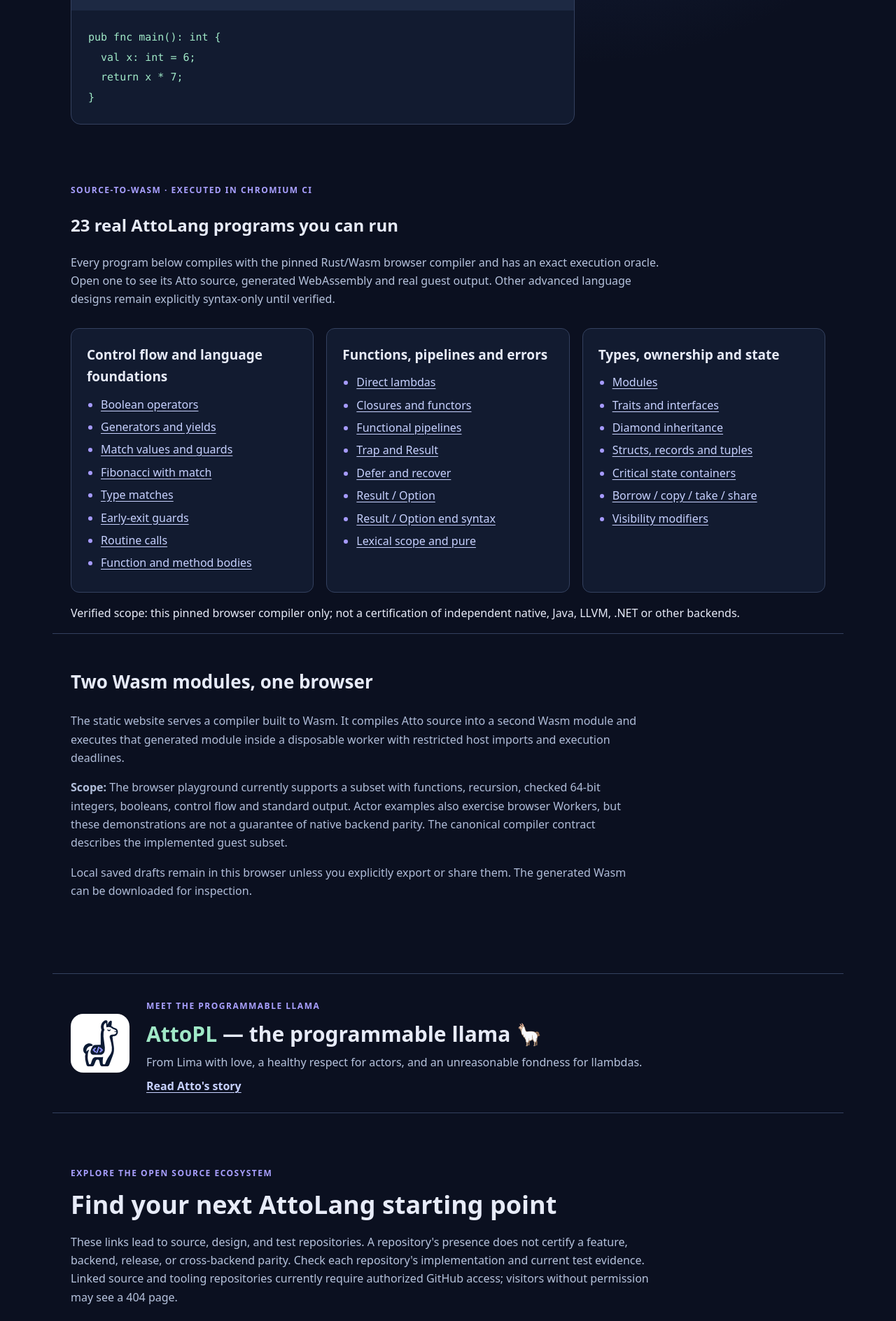
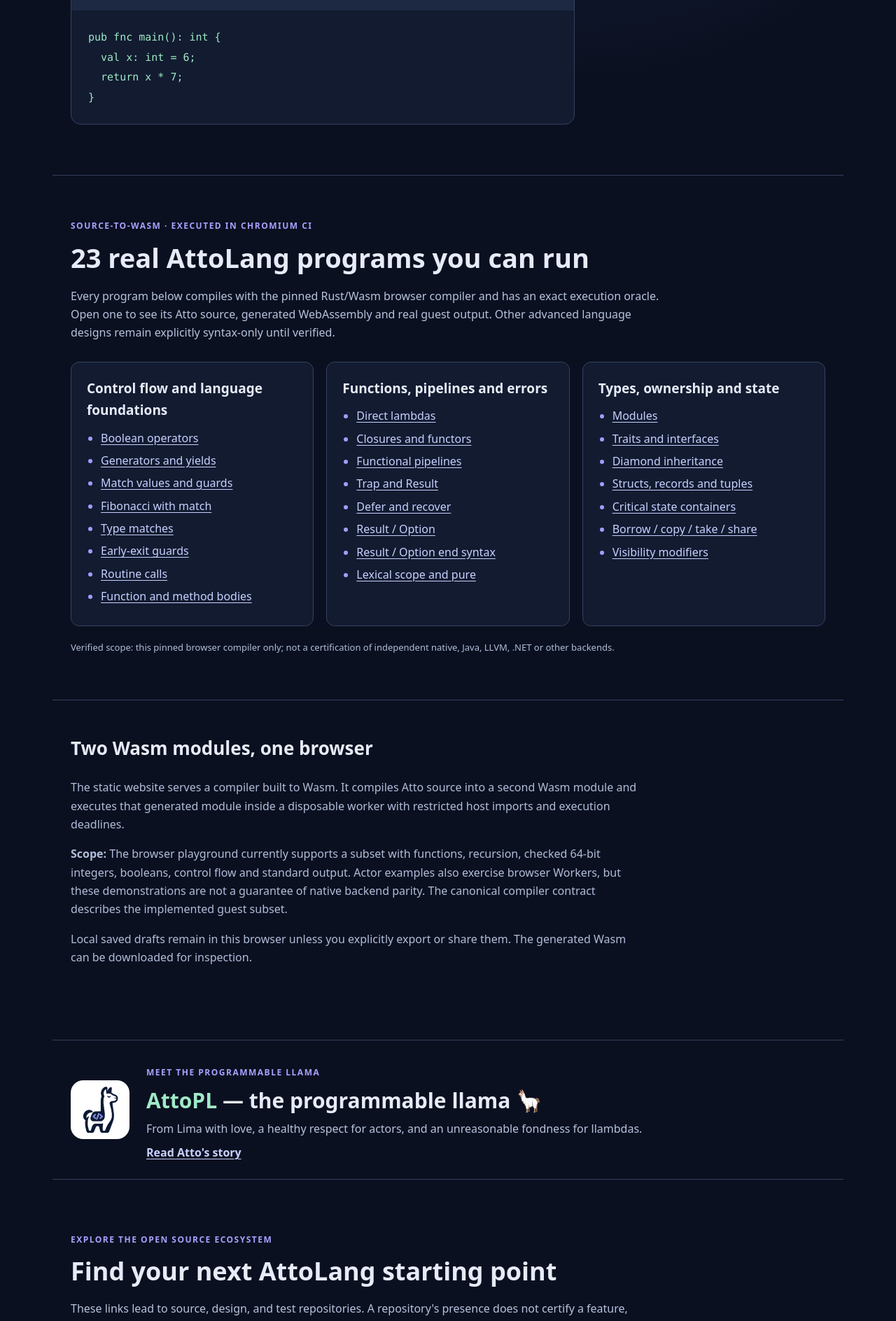
Before and after one commit to atto-lang/atto-lang.github.io, a Jekyll site: the page index.html, which Jekyll copies as it is, in a window 1280 px wide. Shown: the part 612-2500 px from the top of the page at 70% size. Built offline with Jekyll 4.4.1, drawn with Linux system fonts in a browser that asks for light colours.

Commit message:
feat(play): link verified runnable examples from public showcase

```diff
--- a/assets/site.css
+++ b/assets/site.css
@@ -49,3 +49,8 @@
 .llama-ending .actions{margin-bottom:0}
 @media(max-width:760px){.llama-hero{grid-template-columns:1fr;padding-top:48px;padding-bottom:48px;gap:16px}.llama-portrait{max-width:440px}.llama-story{padding-top:36px;padding-bottom:48px}.mascot-teaser{align-items:flex-start;gap:18px}.mascot-teaser>img{width:60px;height:60px}}
 @media(max-width:480px){.mascot-teaser{flex-direction:column}.llama-story p{font-size:16px}.llama-portrait{padding:24px}}
+
+/* Public executable-example showcase; uses existing responsive resource cards. */
+.showcase{padding-top:50px;padding-bottom:64px;border-top:1px solid #33405d}
+.showcase h2{font-size:clamp(27px,3.2vw,38px);line-height:1.22;margin:10px 0 18px}
+.showcase-note{max-width:850px;margin:20px 0 0;font-size:13px;color:#aebfdb}
```
